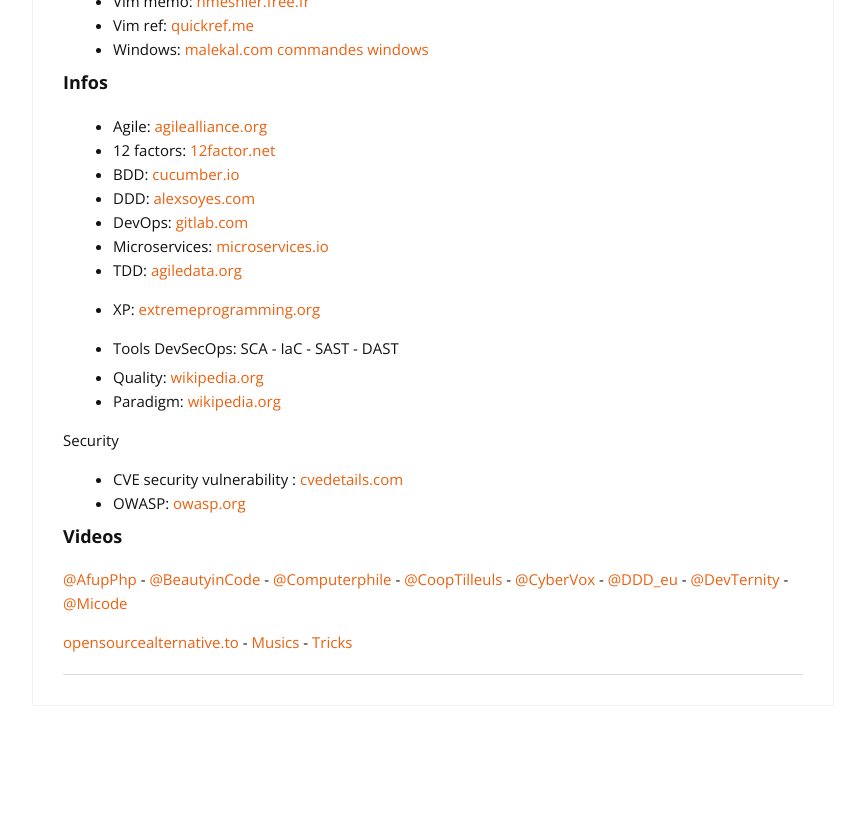
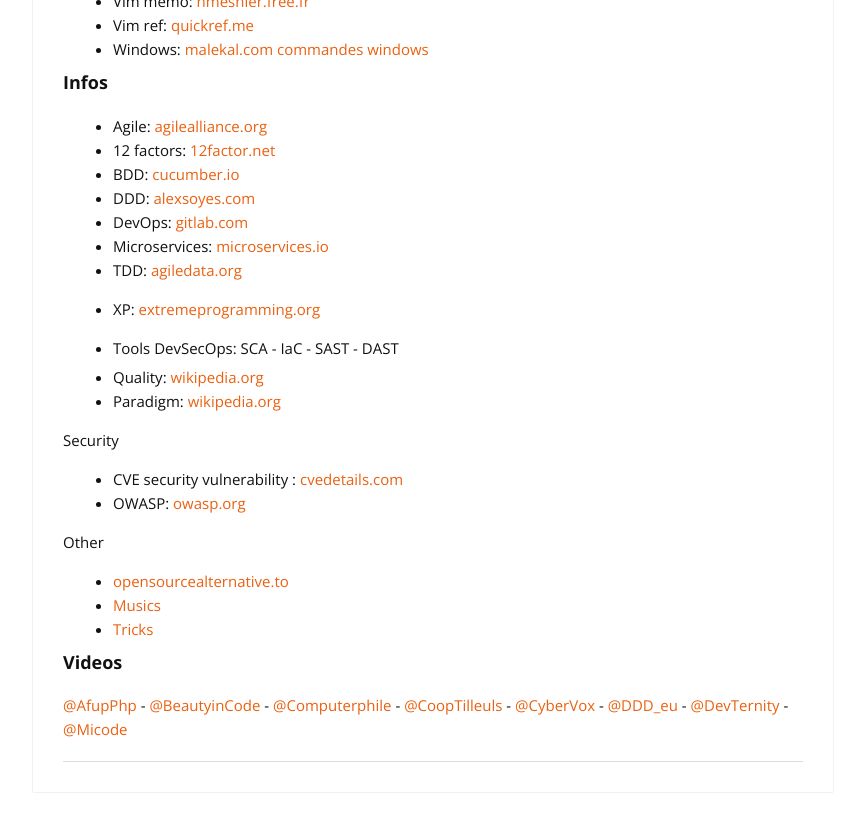
Before and after one commit to cylmat/cylmat.github.io, a Jekyll site: the page built from _pages/USEFUL.md, in a window 1280 px wide and 900 px high, scrolled down 3419 px. Shown: the top 832 px of the window, without its empty margins (207-1072 px from the left). Built offline with Jekyll 4.4.1, drawn with Linux system fonts in a browser that asks for light colours; nearby versions of some CDN libraries; some of the changed lines change nothing that is shown.

Commit message:
Update USEFUL.md

```diff
--- a/_pages/USEFUL.md
+++ b/_pages/USEFUL.md
@@ -156,6 +156,11 @@
 - CVE security vulnerability : [cvedetails.com]([cvedetails.com](https://www.cvedetails.com))
 - OWASP: [owasp.org](https://owasp.org)
 
+Other
+- [opensourcealternative.to](https://www.opensourcealternative.to)
+- [Musics](https://cylmat.github.io/musics)
+- [Tricks](https://cylmat.github.io/tricks)
+
 ### Videos
 [@AfupPhp](https://www.youtube.com/@afupPHP) -
 [@BeautyinCode](https://www.youtube.com/@BeautyinCode) -
@@ -165,5 +170,3 @@
 [@DDD_eu](https://www.youtube.com/@ddd_eu) -
 [@DevTernity](https://www.youtube.com/@DevTernity) -
 [@Micode](https://www.youtube.com/@Micode)
-
-  [opensourcealternative.to](https://www.opensourcealternative.to) - [Musics](https://cylmat.github.io/musics) - [Tricks](https://cylmat.github.io/tricks)
```
